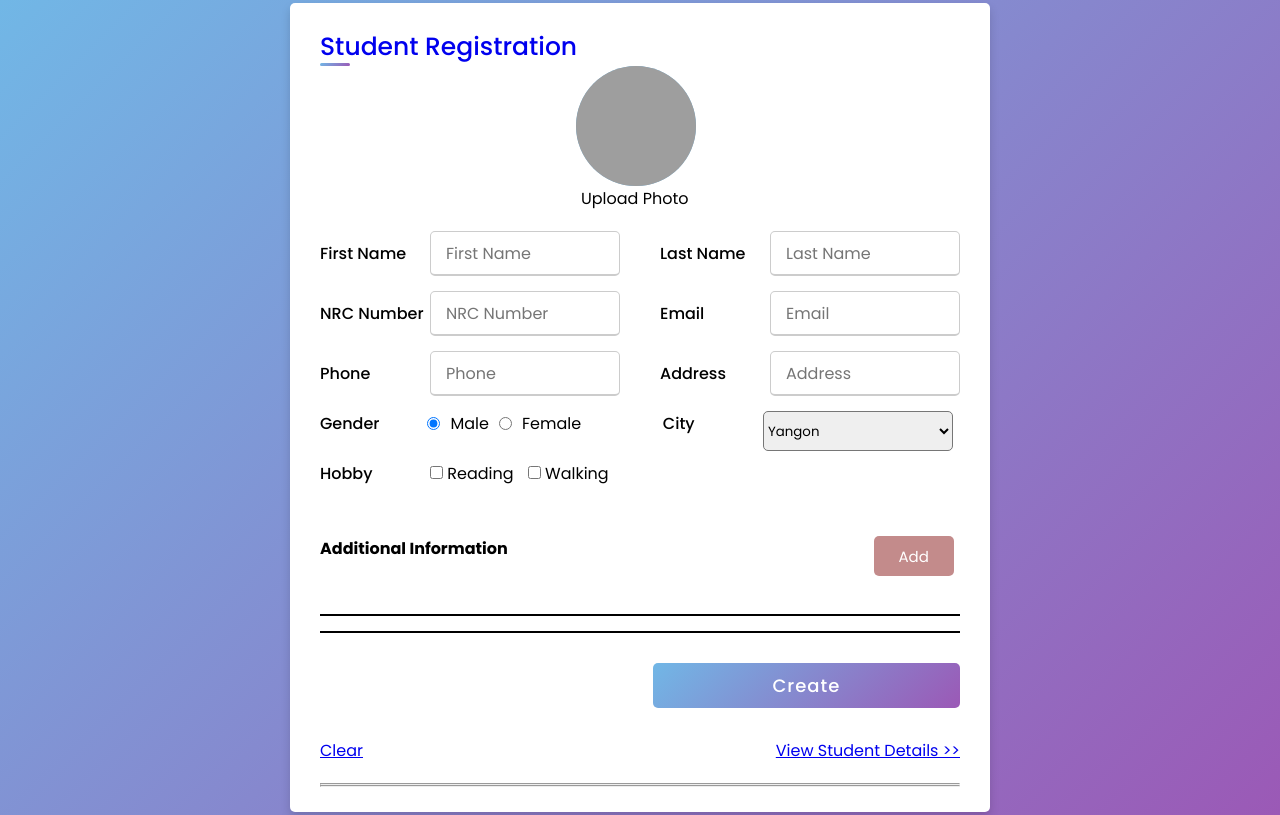
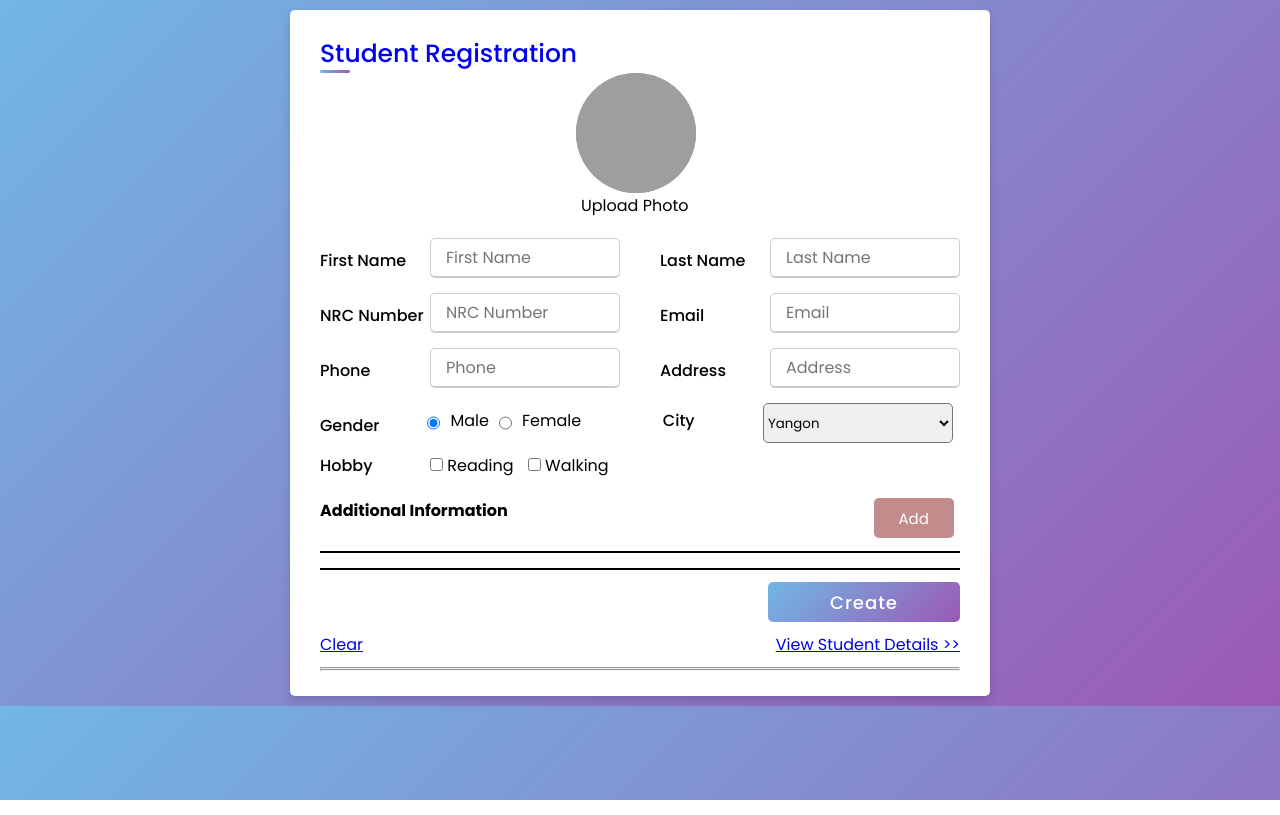
Before and after one commit to tunnyein8870/student_info_app, a Flask app: template templates/index.html in a window 1280 px wide. Run offline with Flask 2, Linux system fonts and the light colour scheme; the template is opened without the code that fills it, so the values that code supplies are empty; some libraries are stand-ins or nearby versions; grey boxes are pictures that could not be loaded.

Commit message:
fix index for no horizontal scroll

```diff
--- a/static/dynamic_form.css
+++ b/static/dynamic_form.css
@@ -4,7 +4,6 @@
     justify-content: space-between;
     margin: 20px 0 12px 0;
 }
-
 .dy-form input{
     margin-bottom: 15px;
     width: 22%;
@@ -23,7 +22,7 @@
 }
 
 .div-heads{
-    height: 35px;
+    height: 20px;
     width: 100%;
     /* position: relative; */
     border-bottom: 2px solid black;
@@ -37,7 +36,7 @@
 }
 
 .btn-dy-form{
-    padding-top: 10px;
+    padding-top: 5px;
     width: 100%;
     outline: none;
     font-size: 16px;
@@ -49,8 +48,8 @@
 }
 .add-btn-container{
     width: 99%;
-    margin-bottom: 20px;
-    margin-top: 50px;
+    margin-bottom: 10px;
+    margin-top: 10px;
 }
 .add-btn-label{
     font-weight: bolder;
--- a/static/index.css
+++ b/static/index.css
@@ -10,7 +10,7 @@ body {
     display: flex;
     justify-content: center;
     align-items: center;
-    padding: 3px;
+    padding: 10px;
     background: linear-gradient(135deg, #71b7e6, #9b59b6);
 }
 .container {
@@ -77,7 +77,7 @@ form .input-box span.details {
     width: 180px;
 }
 .user-details .input-box input {
-    height: 45px;
+    height: 40px;
     width: 100%;
     outline: none;
     font-size: 16px;
@@ -100,6 +100,7 @@ form .category {
 }
 .category label{
     font-weight: 500;
+    margin-top: 5px;
 }
 .category-city{
     float: right;
@@ -108,6 +109,7 @@ form .category {
 }
 .category-gender{
     display: flex;
+    margin-top: 5px;
 }
 .gender-label{
     margin-right: calc(14% - 10px);
@@ -138,12 +140,12 @@ form .category {
     margin-left: 10px;
 }
 form .button {
-    height: 45px;
-    margin: 30px 0;
+    height: 40px;
+    margin: 10px 0;
 }
 form .button input {
     height: 100%;
-    width: 48%;
+    width: 30%;
     border-radius: 5px;
     border: none;
     color: #fff;
--- a/templates/index.html
+++ b/templates/index.html
@@ -158,7 +158,7 @@
             <a href="{{ url_for('view_default')}}" style="float: right;">View Student Details >> </a>
       </form>
     </div>
-    <hr style="margin-top: 20px;">
+    <hr style="margin-top: 10px;">
     <hr>
   </div>
   <script>
```
